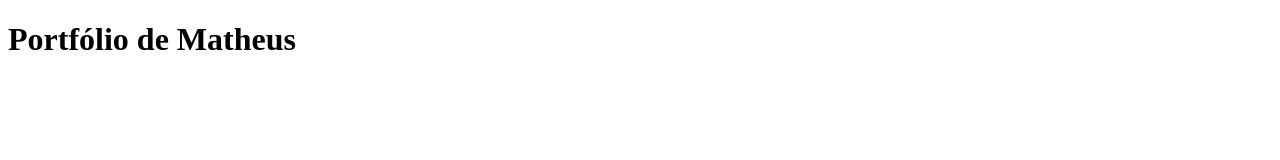
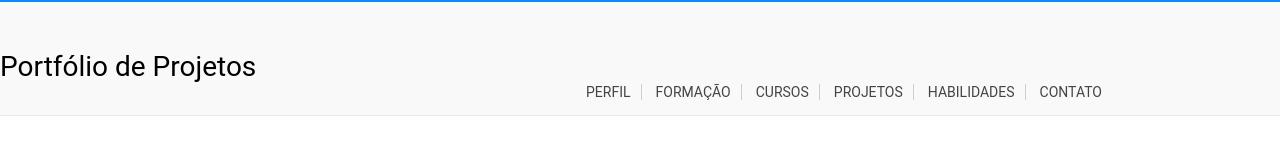
Before and after one commit to matheusbcanato/matheusbcanato.github.io, a plain HTML site: page index.html in a window 1280 px wide. Drawn offline with Linux system fonts and the light colour scheme.

Commit message:
Add files via upload

```diff
--- a/index.html
+++ b/index.html
@@ -1,9 +1,32 @@
 <!DOCTYPE html>
-<html>
+<html lang="pt-BR">
 <head>
-  <title>Portfólio - Matheus</title>
+    <title>Portfólio Matheus Botelho | Analista de Dados</title>
+    <meta charset="UTF-8">
+    <meta name="viewport" content="width=device-width, initial-scale=1.0">
+    <link rel="stylesheet" href="styles.css">
+    <!-- Comentário -->
 </head>
-<body>
-  <h1>Portfólio de Matheus</h1>
+<body style="margin: 0px; overflow: unset;">
+    <section id="main" class="abc HomeRoute page-route" style="margin: 0px ; overflow: unset;">
+        <div class="topo-container">
+            <div class="topo-header">
+                <h1>Portfólio de Projetos</h1>
+                <div class="topo-nav">
+                    <div class="topo-nav-wraper">
+                        <nav>
+                            <p class="navContent">PERFIL</p>
+                            <p class="navContent">FORMAÇÃO</p>
+                            <p class="navContent">CURSOS</p>
+                            <p class="navContent">PROJETOS</p>
+                            <p class="navContent">HABILIDADES</p>
+                            <p class="navContent">CONTATO</p>
+                        </nav>
+                    </div>
+                </div>
+            </div>
+        </div>
+    </section>
+    <script src="scripts.js"></script>
 </body>
 </html>
--- /dev/null
+++ b/styles.css
@@ -0,0 +1,68 @@
+/* Comentário */
+h1 {
+    font-family: 'Roboto', sans-serif;
+    font-weight: normal;
+    font-size: 28px;
+    padding-top: 46px;
+    margin: 0;
+}
+.topo-container {
+    width: 100%;
+    height:auto;
+    display:table;
+    position: inherit;
+    background-color: #F9F9F9;
+    transition: .5s;
+    border-top: 2px solid #1087ff;
+    padding-bottom: 2px;
+    border-bottom: 1px solid #e8e8e8;
+  }
+  .topo-header {
+    width: 100%;
+    max-width: 1280px;
+    height: 100%;
+    margin: 0 auto;
+    margin-top: 2px;
+  }
+  .topo-nav-wraper {
+    margin-left: 45%;
+  }
+  .topo-nav {
+    width: 100%;
+    max-width: 1280px;
+    height: 30px;
+    margin: 0 auto;
+    background-color: #F9F9F9;
+  }
+  .navContent {
+    font-family: 'Roboto', sans-serif;
+    font-size: 14px;
+    color: #444444;
+  }
+.topo-nav-wraper p.navContent {
+    position: relative;
+    display: inline-block;
+    padding: 0px 10px;
+    margin: 0;
+    cursor: pointer;
+    border-right: 1px solid #cecece;
+  }
+  .topo-nav-wraper p.navContent::after {
+    content: "";
+    position: absolute;
+    bottom: 0;
+    left: 50%;
+    transform: translateX(-50%);
+    width: 0;
+    height: 1px;
+    background-color: #1087ff;
+    opacity: 0;
+    transition: opacity 1s ease;
+  }
+  .topo-nav-wraper p.navContent:hover::after {
+    width: 82%;
+    opacity: 1;
+  }
+  .topo-nav-wraper p.navContent:last-child {
+    border-right: none;
+  }
```
Also changed, not shown: scripts.js (added).
